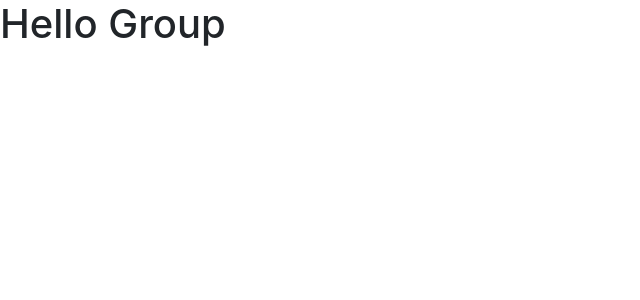
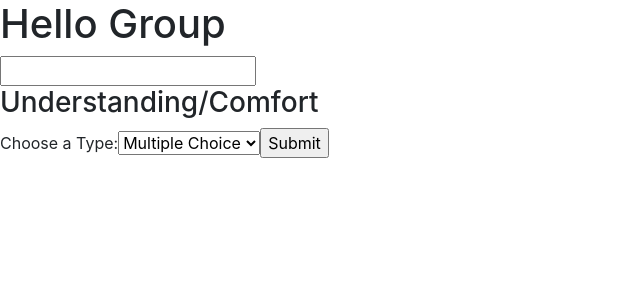
Before and after one commit to devontehillman/are-we-there-yet, a React (Create React App) app: page / in a window 1280 px wide. Shown: the top 300 px of the page, without its empty margins (0-640 px from the left). Built offline with nearby package versions, Linux system fonts and the light colour scheme.

Commit message:
started populating prompt selector

```diff
--- a/src/App.js
+++ b/src/App.js
@@ -1,12 +1,13 @@
-import React from 'react';
+import React from "react";
+import QuestionSwitch from "./Components/Question-Switch";
 
-
-function App (){
-    return(
+function App() {
+  return (
     <div>
-        <h1>Hello Group</h1>
+      <h1>Hello Group</h1>
+      <QuestionSwitch />
     </div>
-    )
+  );
 }
 
 export default App;
--- /dev/null
+++ b/src/Components/Question-Switch/index.js
@@ -0,0 +1,49 @@
+import React from "react";
+
+class QuestionSwitch extends React.Component {
+  constructor(props) {
+    super(props);
+    this.state = { value: "" };
+
+    this.handleChange = this.handleChange.bind(this);
+    this.handleSubmit = this.handleSubmit.bind(this);
+  }
+
+  handleChange(e) {
+    this.setState({ value: e.target.value });
+  }
+
+  handleSubmit(e) {
+    e.preventDefault();
+  }
+  //   switch (value) {
+  //     case "multipleChocie":
+  //       return multipleChoice();
+  //     case "thumbsChoice":
+  //       return thumbsChoice();
+  //     default:
+  //       return questionsPrompt();
+  //   }
+  render() {
+    return (
+      <div>
+        <input className="questionName"></input>
+        <h3>Understanding/Comfort</h3>
+
+        <form onSumbit={this.handleSubmit}>
+          <label for="prompts">Choose a Type:</label>
+          <select value={this.state.value} onChange={this.handleChange}>
+            <option value="multipleChoice">Multiple Choice</option>
+            <option value="thumbsChoice">Thumbs Choice</option>
+            <option value="questionsPrompt">Any Questions?</option>
+          </select>
+          <input type="submit" value="Submit" />
+        </form>
+        {/* listener for what is chosen. A switchcase for what is chosen.
+Appropriate component is populated */}
+      </div>
+    );
+  }
+}
+
+export default QuestionSwitch;
--- /dev/null
+++ b/src/utils/Prompts.js
@@ -0,0 +1,6 @@
+
+   function multipleChoice();
+
+   function thumbsChoice();
+
+   function questionsPrompt();
```
Also changed, not shown: 1 other file (tests, documents, lock files or other folders).
